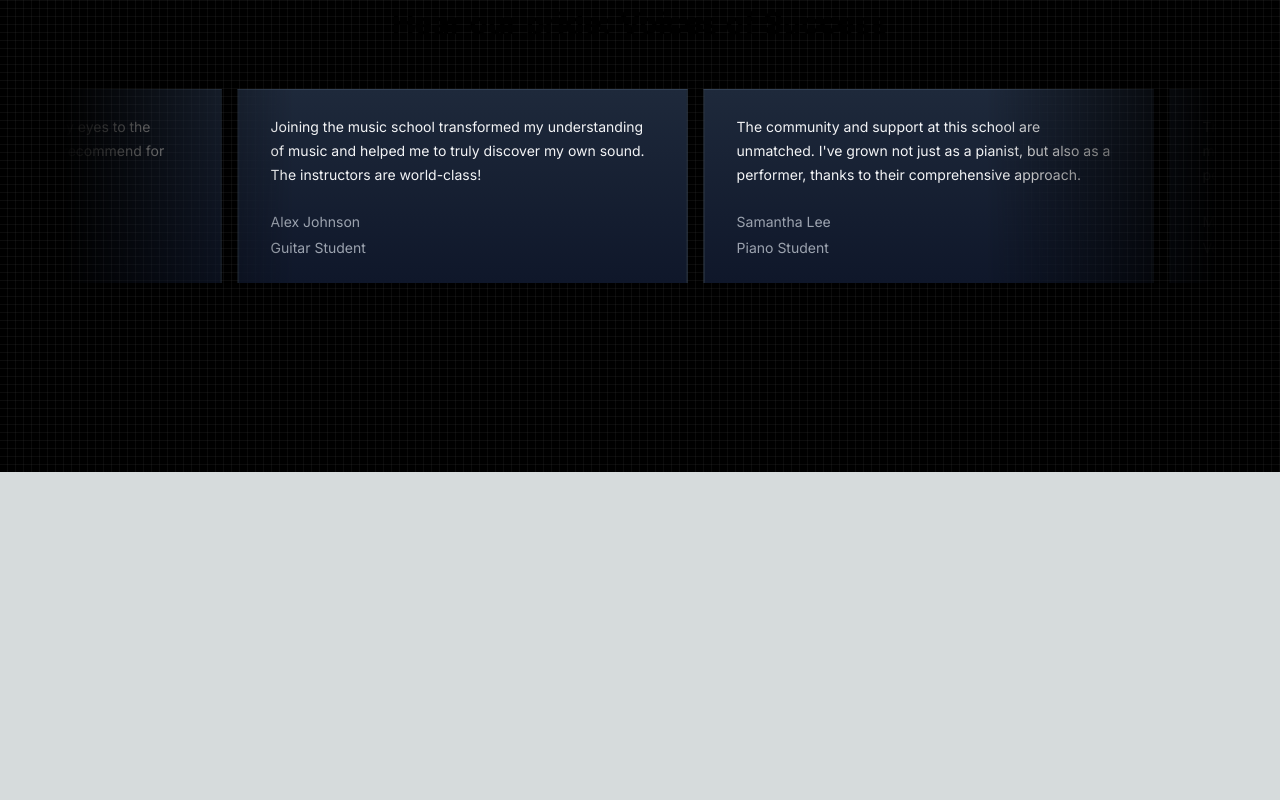
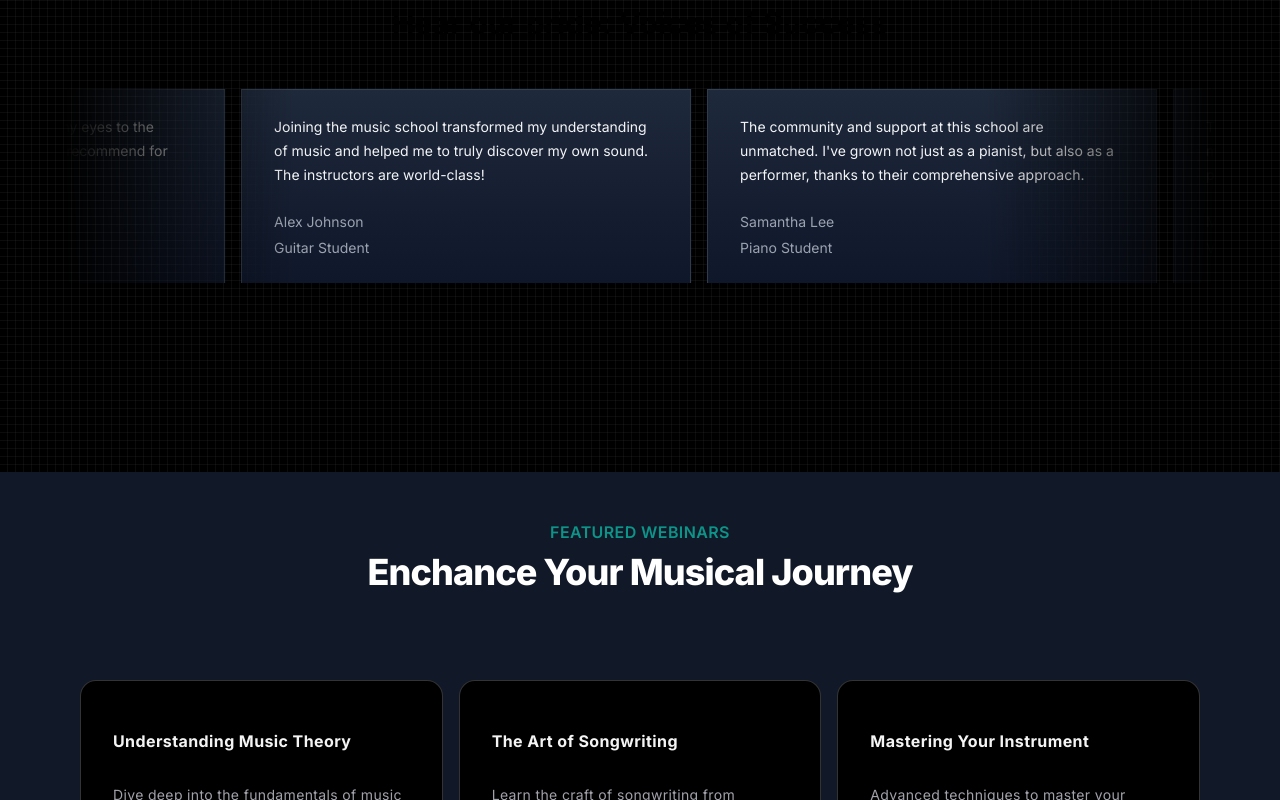
Before and after one commit to sankalpbarriar/Music-world, a Next.js app: page / in a window 1280 px wide. Shown: the part 2000-2800 px from the top of the page. Before the commit the page ends 2472 px from the top, so only its background shows below. Built offline with nearby package versions, Linux system fonts and the light colour scheme.

Commit message:
upcoming webinars added (4th commit) with hover effect

```diff
--- a/src/app/page.tsx
+++ b/src/app/page.tsx
@@ -2,6 +2,7 @@
 import WhyChoseUs from "@/components/WhyChoseUs";
 import HeroSection from "@/components/ui/HeroSection";
 import MusicSchoolTestinomials from "@/components/TestinomialCards"
+import UpcomingWebinars from "@/components/UpcomingWebinars";
 
 
 export default function Home() {
@@ -11,6 +12,7 @@
       <FeaturedCourses/>
       <WhyChoseUs/>
       <MusicSchoolTestinomials/>
+      <UpcomingWebinars/>
     </main>
   );
 }
--- /dev/null
+++ b/src/components/UpcomingWebinars.tsx
@@ -0,0 +1,80 @@
+'use client'
+import { HoverEffect } from "./ui/card-hover-effect";
+import Link from "next/link"
+function UpcomingWebinars() {
+    const featuredWebinars = [
+        {
+            title: 'Understanding Music Theory',
+            description:
+                'Dive deep into the fundamentals of music theory and enhance your musical skills.',
+            slug: 'understanding-music-theory',
+            isFeatured: true,
+        },
+        {
+            title: 'The Art of Songwriting',
+            description:
+                'Learn the craft of songwriting from experienced musicians and songwriters.',
+            slug: 'the-art-of-songwriting',
+            isFeatured: true,
+        },
+        {
+            title: 'Mastering Your Instrument',
+            description:
+                'Advanced techniques to master your musical instrument of choice.',
+            slug: 'mastering-your-instrument',
+            isFeatured: true,
+        },
+        {
+            title: 'Music Production Essentials',
+            description:
+                'Get started with music production with this comprehensive overview.',
+            slug: 'music-production-essentials',
+            isFeatured: true,
+        },
+        // Added two more webinars
+        {
+            title: 'Live Performance Techniques',
+            description:
+                'Enhance your live performance skills with expert tips and strategies.',
+            slug: 'live-performance-techniques',
+            isFeatured: true,
+        },
+        {
+            title: 'Digital Music Marketing',
+            description:
+                'Learn how to promote your music effectively in the digital age.',
+            slug: 'digital-music-marketing',
+            isFeatured: true,
+        },
+    ];
+
+    return (
+        <div className="p-12 bg-gray-900">
+            <div className="max-w-7xl mx-auto px-4 sm:px-6">
+                <div className="text-center">
+                    <h2 className="text-base text-teal-600 font-semibold tracking-wide uppercase">FEATURED WEBINARS</h2>
+                    <p className="mt-2 text-3xl leading-8 font-extrabold tracking-tight text-white sm:text-4xl">Enchance Your Musical Journey</p>
+                </div>
+                <div className="mt-10">
+                    <HoverEffect
+                        items={featuredWebinars.map(webinar=>(
+                            {
+                                title:webinar.title,
+                                description:webinar.description,
+                                link:'/'
+                            }
+                        ))} />
+                </div>
+                <div className="mt-10 text-center">
+                    <Link href={"/"}
+                        className="px-4 py-2 border-neutral-600 bg-white hover:bg-gray-300 text-neutral-800 transition-duraation-200 text-center">
+                        View All webinars
+                    </Link>
+                </div>
+            </div>
+
+        </div>
+    )
+}
+
+export default UpcomingWebinars
--- /dev/null
+++ b/src/components/ui/card-hover-effect.tsx
@@ -0,0 +1,111 @@
+import { cn } from "@/utils/cn";
+import { AnimatePresence, motion } from "framer-motion";
+import Link from "next/link";
+import { useState } from "react";
+
+export const HoverEffect = ({
+  items,
+  className,
+}: {
+  items: {
+    title: string;
+    description: string;
+    link: string;
+  }[];
+  className?: string;
+}) => {
+  let [hoveredIndex, setHoveredIndex] = useState<number | null>(null);
+
+  return (
+    <div
+      className={cn(
+        "grid grid-cols-1 md:grid-cols-2  lg:grid-cols-3  py-10",
+        className
+      )}
+    >
+      {items.map((item, idx) => (
+        <Link
+          href={item?.link}
+          key={item?.link}
+          className="relative group  block p-2 h-full w-full"
+          onMouseEnter={() => setHoveredIndex(idx)}
+          onMouseLeave={() => setHoveredIndex(null)}
+        >
+          <AnimatePresence>
+            {hoveredIndex === idx && (
+              <motion.span
+                className="absolute inset-0 h-full w-full bg-neutral-200 dark:bg-slate-800/[0.8] block  rounded-3xl"
+                layoutId="hoverBackground"
+                initial={{ opacity: 0 }}
+                animate={{
+                  opacity: 1,
+                  transition: { duration: 0.15 },
+                }}
+                exit={{
+                  opacity: 0,
+                  transition: { duration: 0.15, delay: 0.2 },
+                }}
+              />
+            )}
+          </AnimatePresence>
+          <Card>
+            <CardTitle>{item.title}</CardTitle>
+            <CardDescription>{item.description}</CardDescription>
+          </Card>
+        </Link>
+      ))}
+    </div>
+  );
+};
+
+export const Card = ({
+  className,
+  children,
+}: {
+  className?: string;
+  children: React.ReactNode;
+}) => {
+  return (
+    <div
+      className={cn(
+        "rounded-2xl h-full w-full p-4 overflow-hidden bg-black border border-transparent dark:border-white/[0.2] group-hover:border-slate-700 relative z-20",
+        className
+      )}
+    >
+      <div className="relative z-50">
+        <div className="p-4">{children}</div>
+      </div>
+    </div>
+  );
+};
+export const CardTitle = ({
+  className,
+  children,
+}: {
+  className?: string;
+  children: React.ReactNode;
+}) => {
+  return (
+    <h4 className={cn("text-zinc-100 font-bold tracking-wide mt-4", className)}>
+      {children}
+    </h4>
+  );
+};
+export const CardDescription = ({
+  className,
+  children,
+}: {
+  className?: string;
+  children: React.ReactNode;
+}) => {
+  return (
+    <p
+      className={cn(
+        "mt-8 text-zinc-400 tracking-wide leading-relaxed text-sm",
+        className
+      )}
+    >
+      {children}
+    </p>
+  );
+};
```
